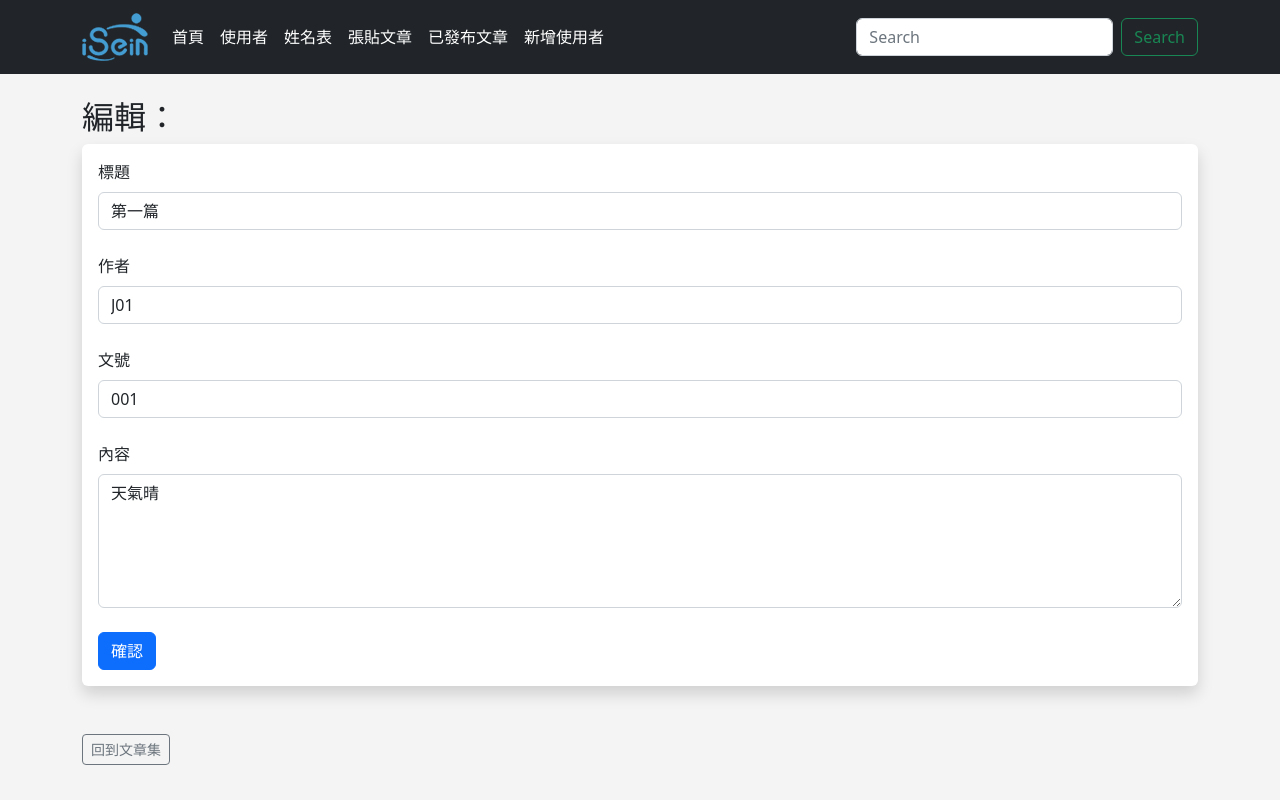
After one commit to hominchen/hominflask2, a Flask app: page /posts/edit/1 in a window 1280 px wide. The commit adds this page. Run offline with Flask 2, Linux system fonts and the light colour scheme; data comes from the database, SQL or seed files in the repository.

Commit message:
post edit page

```diff
--- a/app.py
+++ b/app.py
@@ -1,5 +1,5 @@
 from enum import unique
-from flask import Flask, render_template, flash, request
+from flask import Flask, render_template, flash, request, redirect, url_for
 from flask_wtf import FlaskForm
 from wtforms import StringField, SubmitField, PasswordField, BooleanField, ValidationError
 from wtforms.validators import DataRequired, EqualTo, Length
@@ -179,7 +179,7 @@ def get_current_date():
     return favorite_pizza
     # return {'Date': date.today()}
 
-#10 Post
+#10-1 Post
 @app.route('/add-post', methods=['GET', 'POST'])
 def add_post():
     form=PostForm()
@@ -198,12 +198,36 @@ def add_post():
         db.session.commit()
         flash("Blog 訊息張貼成功")
     return render_template("add_post.html", form=form)
-
-#11 Posts文章集
+#10-2 Posts文章集
 @app.route('/posts')
 def posts():
     posts = Posts.query.order_by(Posts.date_posted)
     return render_template('posts.html', posts=posts)
+#10-3 post內文
+@app.route('/posts/<int:id>')
+def post(id):
+    post=Posts.query.get_or_404(id)
+    return render_template('post.html', post=post)
+#10-4 edit文章編輯
+@app.route('/posts/edit/<int:id>', methods=['GET', 'POST'])
+def edit_post(id):
+    post = Posts.query.get_or_404(id)
+    form = PostForm()
+    if form.validate_on_submit():
+        post.title = form.title.data
+        post.author = form.author.data
+        post.slug = form.slug.data
+        post.content = form.content.data
+        db.session.add(post)
+        db.session.commit()
+        flash('文章已更新成功！')
+        return redirect(url_for('post', id=post.id))
+    # 先前資料
+    form.title.data = post.title
+    form.author.data = post.author
+    form.slug.data = post.slug
+    form.content.data = post.content
+    return render_template('edit_post.html', form=form)
 
 #03 錯誤頁面
 @app.errorhandler(404)
--- /dev/null
+++ b/templates/edit_post.html
@@ -0,0 +1,34 @@
+{% extends 'base.html' %}
+
+{% block content %}
+    <!-- flash -->
+    {% for message in get_flashed_messages() %}
+    <div class="alert alert-success alert-dismissible fade show" role="alert">
+        {{ message }}
+        <button type="button" class="btn-close" data-bs-dismiss="alert" aria-label="Close"></button>
+    </div>
+    {% endfor %}
+
+    <h2>編輯：</h2>
+    <div class="shadow p-3 mb-5 bg-body rounded">
+        <form method="POST">
+            {{ form.hidden_tag() }}
+
+            {{ form.title.label(class="form-label") }}
+            {{ form.title(class="form-control") }}
+            <br/>
+            {{ form.author.label(class="form-label") }}
+            {{ form.author(class="form-control") }}
+            <br/>
+            {{ form.slug.label(class="form-label") }}
+            {{ form.slug(class="form-control") }}
+            <br/>
+            {{ form.content.label(class="form-label") }}
+            {{ form.content(class="form-control", rows=5) }}
+            <br/>
+            {{ form.submit(class="btn btn-primary") }}
+        </form>
+    </div>
+    <a href="{{ url_for('posts')}}" class="btn btn-outline-secondary btn-sm">回到文章集</a>
+    <br/>
+{% endblock %}
```
Also changed, not shown: templates/post.html (added, +22 -0 lines), templates/posts.html (+6 -2 lines).
